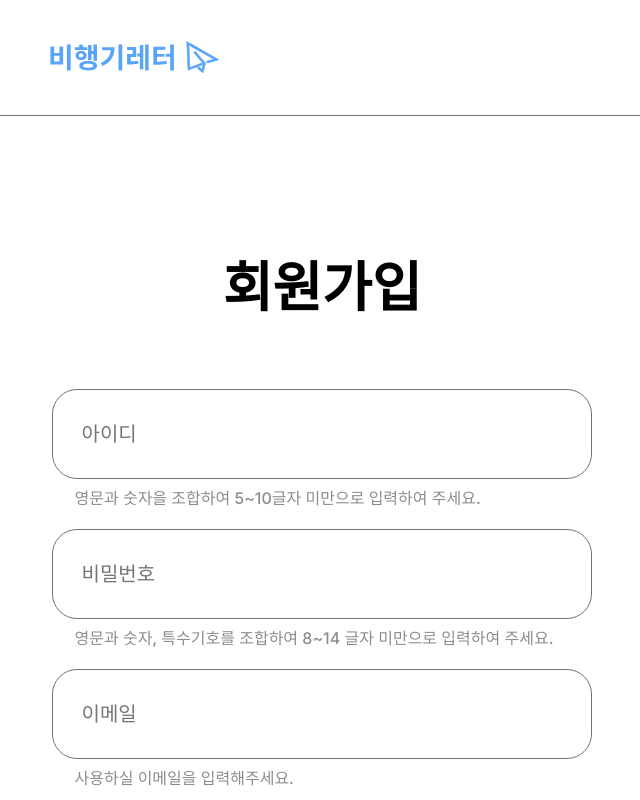
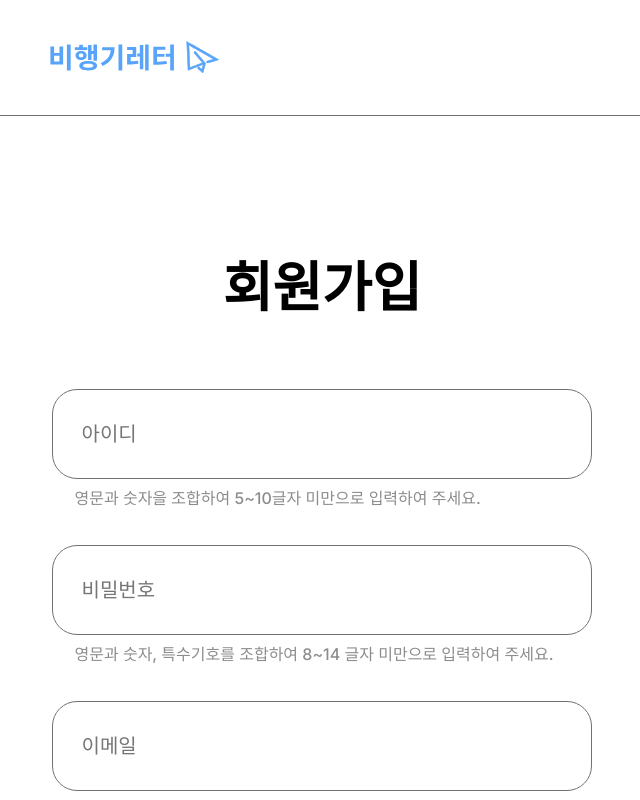
Before and after one commit to yhyem/crossover-sample, a React (Create React App) app: page /join in a window 1280 px wide. Shown: the top 800 px of the page, without its empty margins (318-958 px from the left). Built offline with nearby package versions, Linux system fonts and the light colour scheme.

Commit message:
fix: 회원가입 validation 수정 및 input 간격 수정

```diff
--- a/src/pages/Join/JoinForm.js
+++ b/src/pages/Join/JoinForm.js
@@ -55,7 +55,7 @@ const JoinForm = () => {
             )}
           </Label>
           {errors.id && <h3>{errors.id.message}</h3>}
-          {info.id || errors.id ? <Gap /> : ""}
+          {info.id || !errors.id ? <Gap /> : ""}
           <Label>
             <input
               placeholder="비밀번호"
@@ -79,7 +79,7 @@ const JoinForm = () => {
             )}
           </Label>
           {errors.password && <h3>{errors.password.message}</h3>}
-          {info.password || errors.password ? <Gap /> : ""}
+          {info.password || !errors.password ? <Gap /> : ""}
           <Label>
             <input
               placeholder="이메일"
--- a/src/pages/Join/Validation.js
+++ b/src/pages/Join/Validation.js
@@ -9,9 +9,13 @@ export const initialValues = {
 export const validation = yup.object().shape({
   id: yup
     .string()
-    .required("required")
     .min(5, "사용하실 수 없는 아이디 입니다.")
     .max(10, "사용하실 수 없는 아이디 입니다."),
-  password: yup.string().required("required"),
-  email: yup.string().required("required"),
+  password: yup
+    .string()
+    .matches(
+      /^(?=.*[a-zA-Z])(?=.*[0-9])(?=.*[\W_]).+$/,
+      "사용하실 수 없는 비밀번호 입니다."
+    ),
+  email: yup.string().email("이메일 형식에 맞지 않습니다."),
 });
--- a/src/pages/Login/LoginForm.js
+++ b/src/pages/Login/LoginForm.js
@@ -58,7 +58,7 @@ const LoginForm = () => {
             )}
           </Label>
           {errors.id && <ErrorText>{errors.id.message}</ErrorText>}
-          {info.id || errors.id ? <Gap /> : ""}
+          {info.id && !errors.id ? <Gap /> : ""}
           <Label iserror={errors.password ? "true" : "false"}>
             <input
               placeholder="비밀번호"
```
